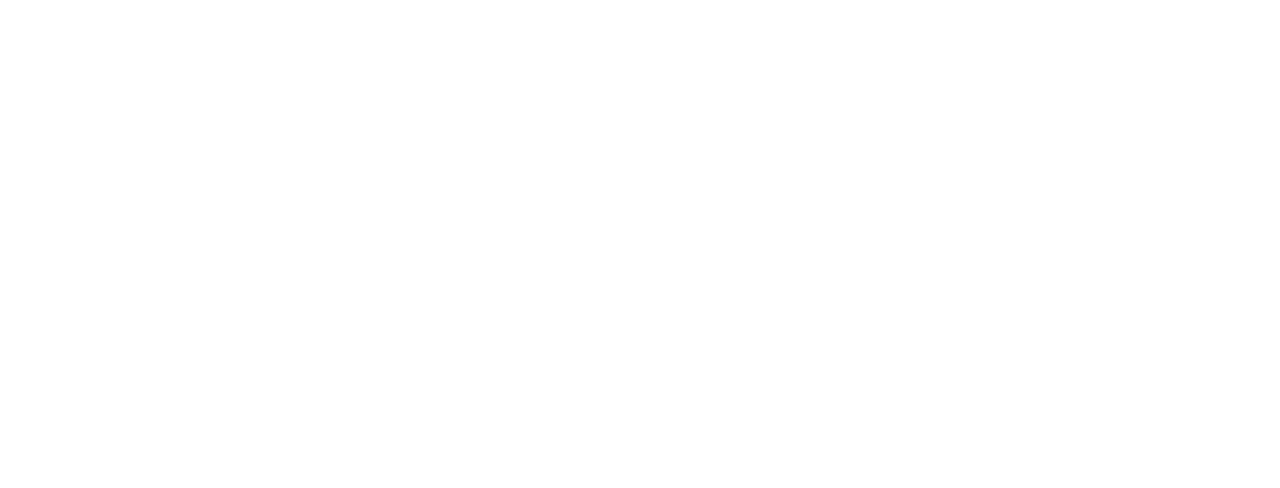
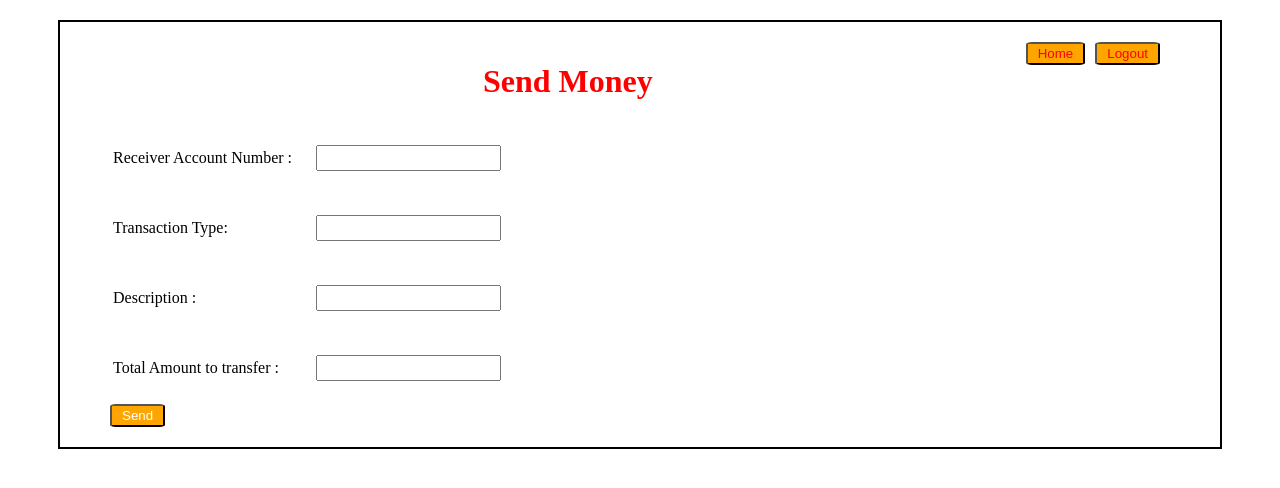
Before and after one commit to vi-n-a-y/Banking_Application---Maven, a React (Create React App) app in the folder banking_application-react/: page /sendMoney/1 in a window 1280 px wide. Before the commit this address had no page. Shown: the top 488 px of the page. Built offline with nearby package versions, Linux system fonts and the light colour scheme.

Commit message:
Add files via upload

```diff
--- a/banking_application-react/src/App.js
+++ b/banking_application-react/src/App.js
@@ -16,7 +16,7 @@ const App=()=>{
           <Route path="/home" element={<Home />}/>
           <Route path="/addAcc" element={<AddAccount/>}/>
           <Route path="/addMoney/:accountId" element={<AddMoney/>}/>
-          <Route path="/sendMoney" element={<SendMoney/>}/>
+          <Route path="/sendMoney/:accountId" element={<SendMoney/>}/>
         </Routes>
       </BrowserRouter>
     </>
--- a/banking_application-react/src/components/AddMoney.jsx
+++ b/banking_application-react/src/components/AddMoney.jsx
@@ -50,7 +50,7 @@ const AddMoney = () => {
             const Amount=response.data.currBalance;
             // Log the response data
             // const  Amount=response.data.amount;
-             console.log("the user id is "+Amount);
+             console.log("the amount added in account is :  "+Amount);
             if (Amount>0) {
 
                       console.log("money added successfull");
--- a/banking_application-react/src/components/Home.jsx
+++ b/banking_application-react/src/components/Home.jsx
@@ -27,21 +27,29 @@ const Home = () => {
         navigate(`/addMoney/${selectedAccountId}`);
     };
 
+    const handleSendMoney = () => {
+        navigate(`/sendMoney/${selectedAccountId}`);
+    };
+
     const handleAddAccount = () => {
-        navigate('/addAcc');
+        navigate(`/addAcc`);
     };
+
 
     return (
         <div className="home_main">
         <div className="bg_black">
         <b><a className="logo1" href="#">Pir@es.Bank</a></b>
         <a className="nav" href="#">MENU</a>
-        <a className="nav" href="">ADD MONEY</a>
-        <a className="nav" href="">STATEMENT</a>
-        <a className="nav" href="">SEND MONEY</a>
+        {userData && userData[0].accounts.length > 0 && (
+                    <>
+                        <a className="nav" href="" onClick={handleAddMoney}>ADD MONEY</a>
+                        <a className="nav" href="" onClick={handleSendMoney}>SEND MONEY</a>
+                    </>
+                )}
         <input type="text" placeholder="search" />
         <button className="search">search</button>
-        <a href="logout.html"><button className="sign">logout</button></a>
+        <a href=""><button className="sign">logout</button></a>
     </div>
             {userData && (
                 <>
@@ -70,9 +78,8 @@ const Home = () => {
                     </tr>
                 </table>
             </div>
-
+            <button className="home_btn" onClick={handleAddAccount}>Add Account</button>
             <h1 className="acc_head">Account Details</h1>
-            <button className="addAcct" onClick={handleAddAccount}>Add Account</button>
 
                     <div className="acc_info">
                         {userData[0].accounts.length > 0 ? (
@@ -105,6 +112,7 @@ const Home = () => {
                 </tr>
                                     </table>
                                 </div>
+
                             ))
                         ) : (
                             <div>
@@ -114,13 +122,20 @@ const Home = () => {
                         )}
                     </div>
 
-
+                    {userData[0].accounts.length > 0 && (
+                        <>
                         <button className="sign" id="btn" onClick={handleAddMoney}>Add Money</button>
-
+                        <button className="sign" id="btn" onClick={handleSendMoney}>Send Money</button>
+                        </>
+                    )}
                 </>
             )}
         </div>
+
     );
+
+
+
 };
 
 export default Home;
--- a/banking_application-react/src/components/SendMoney.jsx
+++ b/banking_application-react/src/components/SendMoney.jsx
@@ -1,77 +1,97 @@
-import React from 'react';
-import { useNavigate } from 'react-router-dom';
-import { sendMoneyToAcc } from '../services/UserService';
+
+import React, { useState, useEffect } from 'react';
+import { useParams } from 'react-router-dom';
+import { useNavigate } from "react-router-dom";
+import { sendMoneyToAcc } from "../services/UserService";
 
 const SendMoney = () => {
   let navigate = useNavigate();
+  const { accountId } = useParams();
 
-    const [ amountData , setAmountData]=useState({});
+  const [amountData, setAmountData] = useState({});
+  const [formData, setFormData]=useState([]);
+
+  useEffect(() => {
+    setFormData([{ toAccount: '', transactionType: '', description: '', trxnAmount: '', balance: '' }]);
+}, []);
 
   const handleInputChange = (event) => {
     const { name, value } = event.target;
     setAmountData({ ...amountData, [name]: value }); // Spread the existing state object
   };
+  const handleHome = () => {
+    navigate("/home");
+  };
 
-        const handleDeposit = async (event) => {
+  const handleSend = async (event) => {
     event.preventDefault();
 
-
     try {
-
-                const response = await sendMoneyToAcc(accountData.accountNumber, amountData.amount );
-               console.log("the adding amount is : "+amountData.amount);
-                console.log("the account numbere  is : "+accountData.accountNumber);
+      const response = await sendMoneyToAcc(accountId, amountData.amount);
+      console.log("the adding amount is : " + amountData.amount);
+    //   console.log("the account numbere  is : " + accountData.accountNumber);
       console.log(response.data);
-                const Amount=response.data.currBalance;
+      const Amount = response.data.currBalance;
       // Log the response data
       // const  Amount=response.data.amount;
-                 console.log("the user id is "+Amount);
-                if (Amount>0) {
-
+      console.log("the user id is " + Amount);
+      if (Amount > 0) {
         console.log("money added successfull");
-                           navigate('/home');
-
-
-
+        navigate("/home");
       } else {
-
-                            console.error('some problem while inserting the user details');
+        console.error("some problem while inserting the user details");
       }
     } catch (error) {
       // Handle errors, such as network issues or server errors
-                        console.log("enter wrong credintials")
-                        console.error('Error during add money:', error);
+      console.log("enter wrong credintials");
+      console.error("Error during add money:", error);
     }
-
-
-
   };
-
 
   return (
     <div className="pers_info">
-            <a href="logout.jsp"><button className="home_btn">Logout</button></a>
-            <a href="#"><button className="home_btn">Home</button></a>
+      <a href="logout.jsp">
+        <button className="home_btn">Logout</button>
+      </a>
+      <button className="home_btn" onClick={handleHome}>
+        Home
+      </button>
       <h1 className="acc_head">Send Money</h1>
-            <form action="trxns">
+      <form action="trxns" onSubmit={handleSend}>
+      {formData.map((formData, index) => (
         <table>
           <tr>
-                        <td><label>Receiver Account Number :</label></td>
-                        <td><input type="text" name="rec_acc" className="info_inp" required /></td>
+            <td><label>Receiver Account Number :</label> </td>
+            <td>
+              <input type="text" name="toAccount" value={formData.toAccount} onChange={(event) => handleInputChange(event, index)} className="info_inp" required />
+            </td>
           </tr>
           <tr>
-                        <td><label>Receiver IFSC Code :</label></td>
-                        <td><input type="text" name="rec_ifsc" className="info_inp" /></td>
+            <td>
+              <label>Transaction Type:</label>
+            </td>
+            <td>
+              <input type="text" name="transactionType" value={formData.transactionType} onChange={(event) => handleInputChange(event, index)} className="info_inp" />
+            </td>
           </tr>
           <tr>
-                        <td><label>Description :</label></td>
-                        <td><input type="text" name="description" className="info_inp" required /></td>
+            <td>
+              <label>Description :</label>
+            </td>
+            <td>
+              <input type="text" name="description"  className="info_inp" value={formData.description} onChange={(event) => handleInputChange(event, index)} required />
+            </td>
           </tr>
           <tr>
-                        <td><label>Total Amount to transfer :</label></td>
-                        <td><input type="text" name="total_amount" className="info_inp" required /></td>
+            <td>
+              <label>Total Amount to transfer :</label>
+            </td>
+            <td>
+              <input  type="text" name="trxnAmount" className="info_inp" value={formData.trxnAmount} onChange={(event) => handleInputChange(event, index)} required/>
+            </td>
           </tr>
         </table>
+         ))}
         <button className="sign">Send</button>
       </form>
     </div>
```
Lines whose indentation alone changed are shown as unchanged.
